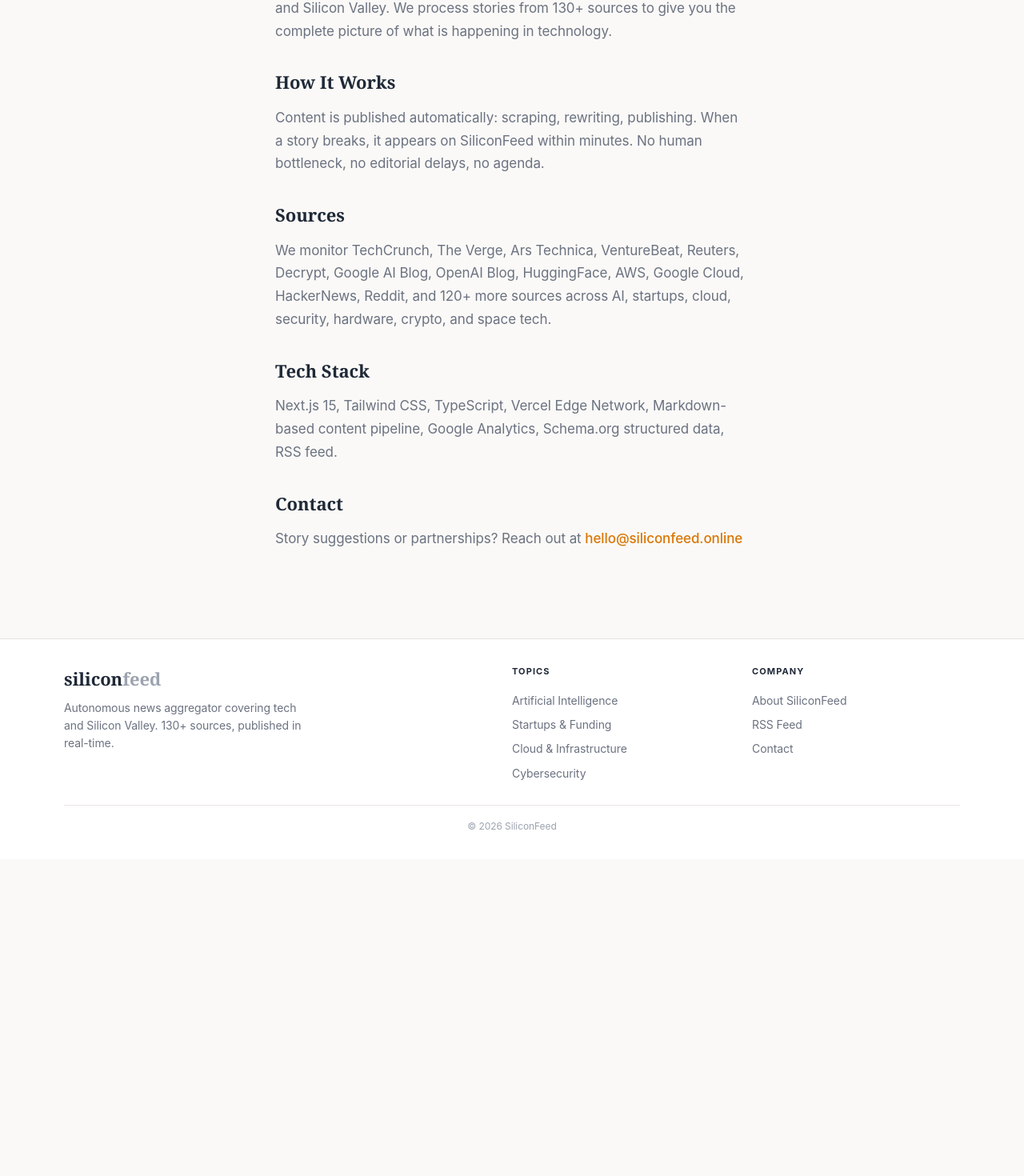
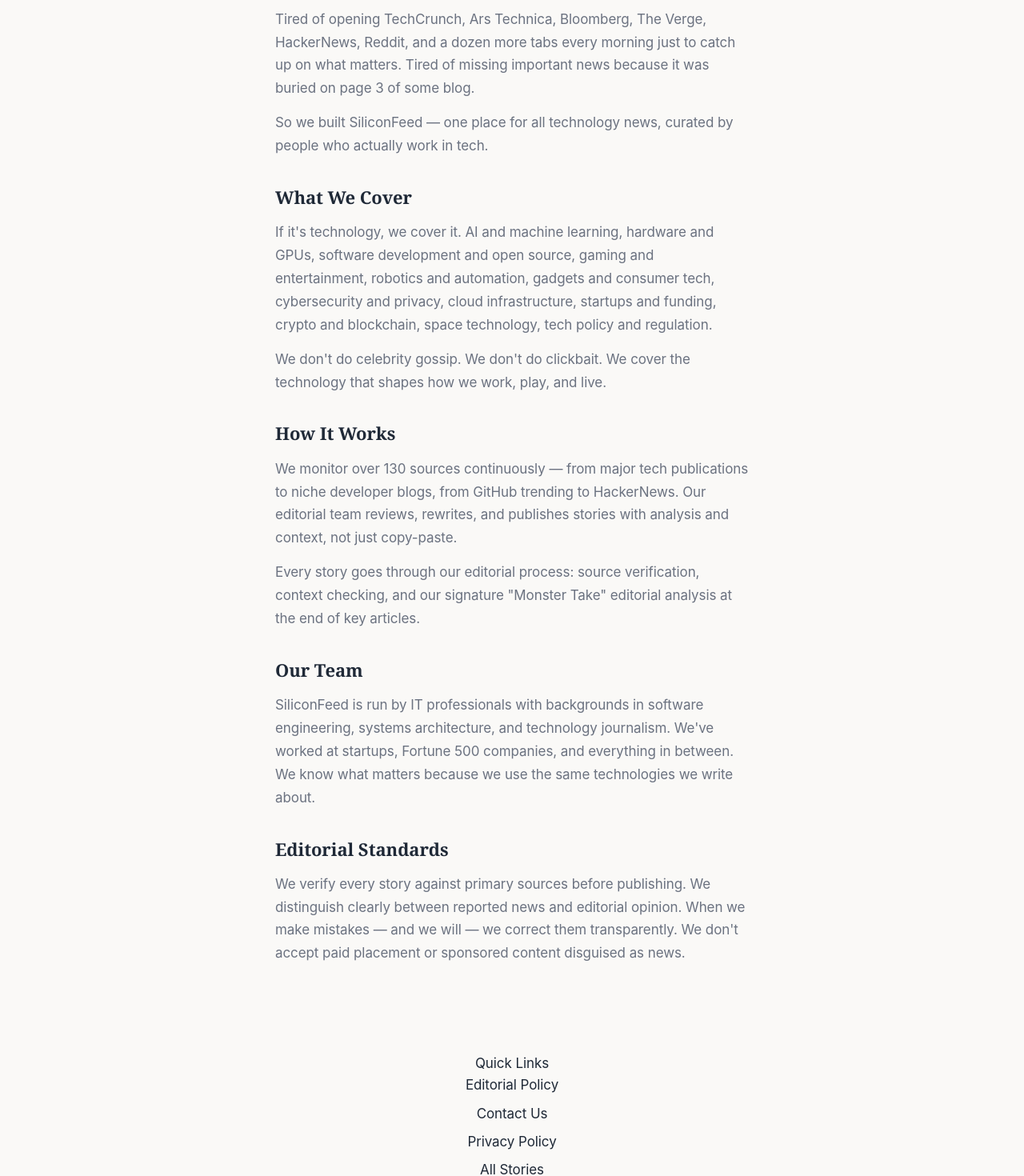
Before and after one commit to yaoleynikov/ai-news-portal, a Next.js app: page /about in a window 1280 px wide. Shown: the part 287-1757 px from the top of the page at 80% size. Before the commit the page ends 1361 px from the top, so only its background shows below. Built offline with nearby package versions, Linux system fonts and the light colour scheme.

Commit message:
feat: E-E-A-T pages about contact editorial-policy privacy-policy breadcrumbs

```diff
--- a/src/app/about/page.tsx
+++ b/src/app/about/page.tsx
@@ -1,7 +1,11 @@
 import Header from '@/components/Header';
 import Footer from '@/components/Footer';
+import Link from 'next/link';
 
-export const metadata = { title: 'about // siliconfeed' };
+export const metadata = {
+  title: 'About SiliconFeed — The IT News Portal We Built Ourselves',
+  description: 'We got tired of checking 30+ sources every morning. So we built one place for all tech news.',
+};
 
 export default function AboutPage() {
   return (
@@ -9,15 +13,37 @@
       <Header />
       <div className="about">
         <h1>About SiliconFeed</h1>
-        <p>SiliconFeed is an autonomous news aggregator covering the tech industry and Silicon Valley. We process stories from 130+ sources to give you the complete picture of what is happening in technology.</p>
+
+        <p><strong>We're a team of IT people who got tired.</strong></p>
+
+        <p>Tired of opening TechCrunch, Ars Technica, Bloomberg, The Verge, HackerNews, Reddit, and a dozen more tabs every morning just to catch up on what matters. Tired of missing important news because it was buried on page 3 of some blog.</p>
+
+        <p>So we built SiliconFeed — one place for all technology news, curated by people who actually work in tech.</p>
+
+        <h2>What We Cover</h2>
+        <p>If it's technology, we cover it. AI and machine learning, hardware and GPUs, software development and open source, gaming and entertainment, robotics and automation, gadgets and consumer tech, cybersecurity and privacy, cloud infrastructure, startups and funding, crypto and blockchain, space technology, tech policy and regulation.</p>
+        <p>We don't do celebrity gossip. We don't do clickbait. We cover the technology that shapes how we work, play, and live.</p>
+
         <h2>How It Works</h2>
-        <p>Content is published automatically: scraping, rewriting, publishing. When a story breaks, it appears on SiliconFeed within minutes. No human bottleneck, no editorial delays, no agenda.</p>
-        <h2>Sources</h2>
-        <p>We monitor TechCrunch, The Verge, Ars Technica, VentureBeat, Reuters, Decrypt, Google AI Blog, OpenAI Blog, HuggingFace, AWS, Google Cloud, HackerNews, Reddit, and 120+ more sources across AI, startups, cloud, security, hardware, crypto, and space tech.</p>
-        <h2>Tech Stack</h2>
-        <p>Next.js 15, Tailwind CSS, TypeScript, Vercel Edge Network, Markdown-based content pipeline, Google Analytics, Schema.org structured data, RSS feed.</p>
-        <h2>Contact</h2>
-        <p>Story suggestions or partnerships? Reach out at <a href="mailto:hello@siliconfeed.online" style={{ color: 'var(--accent)', fontWeight: 500 }}>hello@siliconfeed.online</a></p>
+        <p>We monitor over 130 sources continuously — from major tech publications to niche developer blogs, from GitHub trending to HackerNews. Our editorial team reviews, rewrites, and publishes stories with analysis and context, not just copy-paste.</p>
+        <p>Every story goes through our editorial process: source verification, context checking, and our signature "Monster Take" editorial analysis at the end of key articles.</p>
+
+        <h2>Our Team</h2>
+        <p>SiliconFeed is run by IT professionals with backgrounds in software engineering, systems architecture, and technology journalism. We've worked at startups, Fortune 500 companies, and everything in between. We know what matters because we use the same technologies we write about.</p>
+
+        <h2>Editorial Standards</h2>
+        <p>We verify every story against primary sources before publishing. We distinguish clearly between reported news and editorial opinion. When we make mistakes — and we will — we correct them transparently. We don't accept paid placement or sponsored content disguised as news.</p>
+      </div>
+      <div className="wrap" style={{ marginTop: '40px' }}>
+        <div className="side">
+          <p className="side-l" style={{ textAlign: 'center' }}>Quick Links</p>
+          <div style={{ display: 'flex', flexDirection: 'column', gap: '8px', alignItems: 'center' }}>
+            <Link href="/editorial-policy" className="tag-btn" style={{ width: '200px', textAlign: 'center' }}>Editorial Policy</Link>
+            <Link href="/contact" className="tag-btn" style={{ width: '200px', textAlign: 'center' }}>Contact Us</Link>
+            <Link href="/privacy-policy" className="tag-btn" style={{ width: '200px', textAlign: 'center' }}>Privacy Policy</Link>
+            <Link href="/tag/all" className="tag-btn" style={{ width: '200px', textAlign: 'center' }}>All Stories</Link>
+          </div>
+        </div>
       </div>
       <Footer />
     </div>
--- /dev/null
+++ b/src/app/contact/page.tsx
@@ -0,0 +1,37 @@
+import Header from '@/components/Header';
+import Footer from '@/components/Footer';
+
+export const metadata = {
+  title: 'Contact SiliconFeed — Get in Touch',
+  description: 'Have a tip, question, or want to collaborate? Reach out to the SiliconFeed team.',
+};
+
+export default function ContactPage() {
+  return (
+    <div>
+      <Header />
+      <div className="about">
+        <h1>Contact Us</h1>
+        <p>We'd love to hear from you. Whether it's a news tip, a correction, a partnership inquiry, or just a hello — reach out.</p>
+        <h2>General Inquiries</h2>
+        <p>hello@siliconfeed.online</p>
+
+        <h2>News Tips</h2>
+        <p>Have a story we should cover? tips@siliconfeed.online</p>
+
+        <h2>Corrections</h2>
+        <p>Found an error? corrections@siliconfeed.online</p>
+
+        <h2>Partnerships & Advertising</h2>
+        <p>partnerships@siliconfeed.online</p>
+
+        <h2>Location</h2>
+        <p>We're a remote-first team spread across multiple time zones. No physical office — just Slack, email, and a shared obsession with staying current on tech.</p>
+
+        <h2>Response Time</h2>
+        <p>We aim to respond to all inquiries within 24 hours on business days.</p>
+      </div>
+      <Footer />
+    </div>
+  );
+}
--- /dev/null
+++ b/src/app/editorial-policy/page.tsx
@@ -0,0 +1,41 @@
+import Header from '@/components/Header';
+import Footer from '@/components/Footer';
+
+export const metadata = {
+  title: 'Editorial Policy — SiliconFeed',
+  description: 'How SiliconFeed selects, verifies, and publishes technology news.',
+};
+
+export default function EditorialPolicyPage() {
+  return (
+    <div>
+      <Header />
+      <div className="about">
+        <h1>Editorial Policy</h1>
+        <p><strong>Our commitment is to accuracy, transparency, and relevance.</strong></p>
+
+        <h2>How We Select Stories</h2>
+        <p>We monitor over 130 sources across the technology landscape. Stories are selected based on their impact on the tech industry, relevance to IT professionals, and potential to influence where technology is headed. We don't chase clicks — we chase what matters.</p>
+
+        <h2>Verification Process</h2>
+        <p>Every story is verified against primary sources before publication. We never publish rumors as facts. When a story develops, we update existing articles rather than publishing duplicate coverage.</p>
+
+        <h2>News vs. Opinion</h2>
+        <p>We clearly distinguish between reported news and editorial analysis. The "Monster Take" sections at the end of articles are explicitly labeled as editorial opinion and represent the view of our editorial team.</p>
+
+        <h2>Corrections</h2>
+        <p>When we make mistakes, we correct them promptly and transparently. Corrections are noted at the top of the affected article. If you spot an error, contact us at corrections@siliconfeed.online.</p>
+
+        <h2>Sponsored Content & Advertising</h2>
+        <p>We do not accept paid placement or sponsored content disguised as editorial coverage. Any advertising or sponsored content will be clearly labeled as such.</p>
+
+        <h2>Sources & Attribution</h2>
+        <p>Every article includes a source link to the original reporting. We attribute information to its original publisher when appropriate.</p>
+
+        <h2>Diversity of Coverage</h2>
+        <p>We cover the full spectrum of technology — from AI and machine learning to hardware, software, gaming, robotics, gadgets, cybersecurity, space tech, startups, crypto, and tech policy. Our editorial team brings diverse perspectives to every topic we cover.</p>
+      </div>
+      <Footer />
+    </div>
+  );
+}
--- /dev/null
+++ b/src/app/privacy-policy/page.tsx
@@ -0,0 +1,48 @@
+import Header from '@/components/Header';
+import Footer from '@/components/Footer';
+
+export const metadata = {
+  title: 'Privacy Policy — SiliconFeed',
+  description: 'How SiliconFeed collects, uses, and protects your data.',
+};
+
+export default function PrivacyPolicyPage() {
+  return (
+    <div>
+      <Header />
+      <div className="about">
+        <h1>Privacy Policy</h1>
+        <p><strong>Last updated: April 4, 2026</strong></p>
+
+        <p>SiliconFeed ("we", "our", or "us") is committed to protecting your privacy. This policy explains how we collect, use, and share information when you visit our website.</p>
+
+        <h2>Information We Collect</h2>
+        <p><strong>Automatically collected:</strong> We use Google Analytics to collect standard web analytics data, including pages visited, time spent on pages, browser type, device type, and approximate geographic location. This data is anonymized and does not identify individual users.</p>
+        <p><strong>We do not collect:</strong> Names, email addresses, phone numbers, or any personally identifiable information unless you voluntarily provide them through email correspondence.</p>
+
+        <h2>How We Use Your Information</h2>
+        <p>We use analytics data solely to understand how visitors interact with our website, improve user experience, and measure content performance.</p>
+
+        <h2>Cookies</h2>
+        <p>We use Google Analytics cookies to track website usage. You can control cookies through your browser settings. Blocking cookies may affect website functionality and analytics accuracy.</p>
+
+        <h2>Third-Party Services</h2>
+        <p><strong>Google Analytics:</strong> We use Google Analytics to measure website traffic. Google's privacy policy applies to data collected through this service. You can opt out of Google Analytics via the Google Analytics Opt-out Browser Add-on.</p>
+        <p><strong>Vercel:</strong> Our website is hosted on Vercel's infrastructure. Vercel's privacy policy applies to server-side data processing.</p>
+
+        <h2>Data Retention</h2>
+        <p>Google Analytics data is retained according to Google's retention policies. We do not store analytics data on our own servers.</p>
+
+        <h2>Your Rights</h2>
+        <p>Depending on your location, you may have rights to access, correct, or delete data collected about you. For EU residents, this includes rights under the GDPR. Contact us at hello@siliconfeed.online for any privacy-related requests.</p>
+
+        <h2>Changes to This Policy</h2>
+        <p>We may update this policy from time to time. Changes will be posted on this page with an updated "last updated" date.</p>
+
+        <h2>Contact</h2>
+        <p>Privacy inquiries: hello@siliconfeed.online</p>
+      </div>
+      <Footer />
+    </div>
+  );
+}
--- /dev/null
+++ b/src/components/Breadcrumbs.tsx
@@ -0,0 +1,16 @@
+export default function Breadcrumbs({ items }: { items: { label: string; href?: string }[] }) {
+  return (
+    <nav style={{ fontSize: '13px', color: 'var(--text-d)', marginBottom: '16px' }}>
+      {items.map((item, i) => (
+        <span key={i}>
+          {i > 0 && <span style={{ margin: '0 6px', color: 'var(--text-d)' }}>›</span>}
+          {item.href ? (
+            <a href={item.href} style={{ color: 'var(--text-s)' }}>{item.label}</a>
+          ) : (
+            <span style={{ color: 'var(--text)' }}>{item.label}</span>
+          )}
+        </span>
+      ))}
+    </nav>
+  );
+}
```
